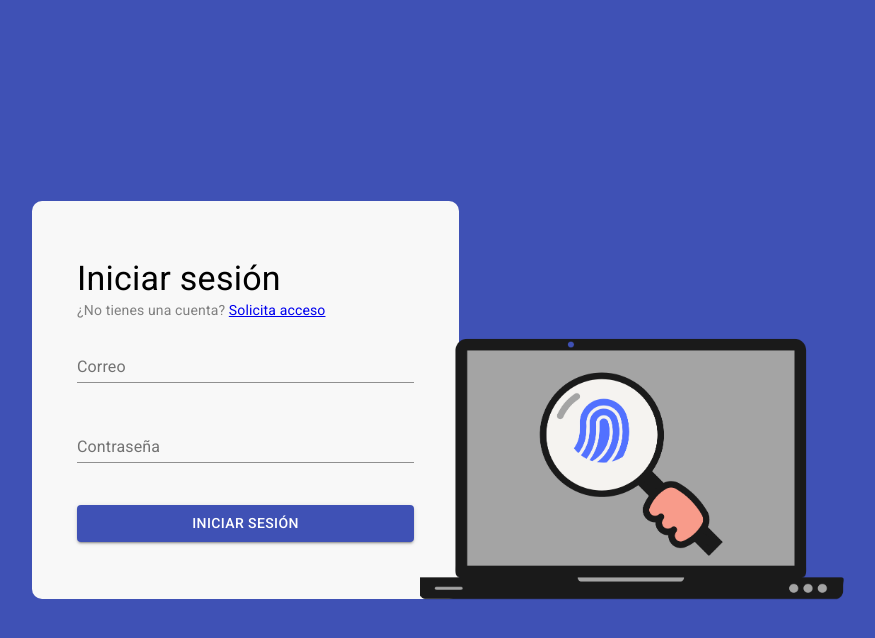
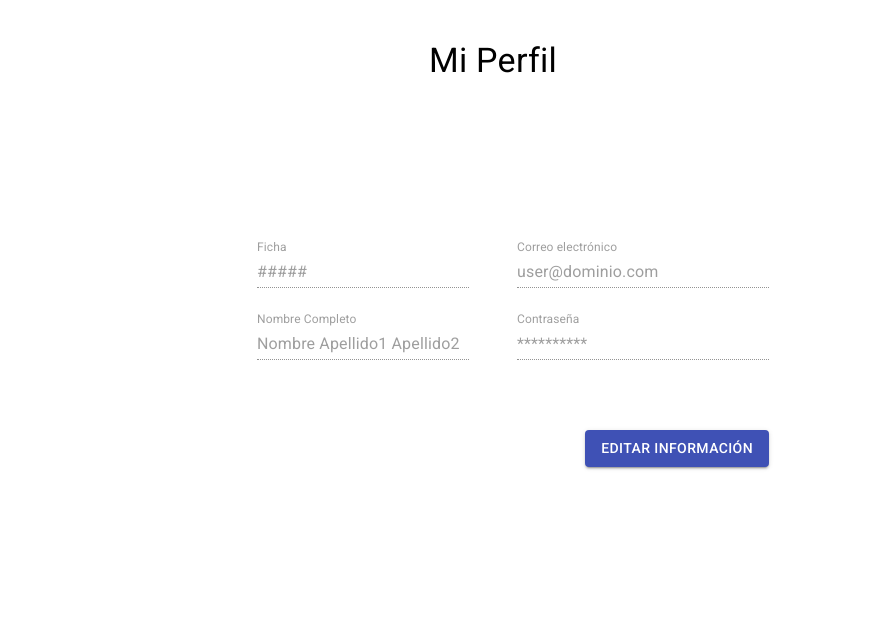
Before and after one commit to FernandoRdgzRob/verificacion_huella, a React (Create React App) app: page /Profile in a window 1280 px wide. Shown: the top 638 px of the page, without its empty margins (147-1022 px from the left). Built offline with nearby package versions, Linux system fonts and the light colour scheme.

Commit message:
Modificar perfil

```diff
--- a/src/App.js
+++ b/src/App.js
@@ -5,13 +5,17 @@ import {
   Route
 } from 'react-router-dom'
 import Login from './components/Login/Login'
+import Profile from './components/Profile'
 
 function App () {
   return (
     <Router>
       <Switch>
-        <Route path='/'>
+        <Route path='/Login'>
           <Login />
+        </Route>
+        <Route path='/Profile'>
+          <Profile />
         </Route>
       </Switch>
     </Router>
--- a/src/components/Profile.js
+++ b/src/components/Profile.js
@@ -9,20 +9,18 @@ import Button from '@material-ui/core/Button';
 import { withRouter } from 'react-router'
 
 const useStyles = makeStyles({
-    root: {
-        flexGrow: 1
-    },
     parentGrid: {
         height: '30vh'
-    },
-    profileGrid: {
-        height: '100vh',
-    },
-
+    }
 });
 
 const Profile = (props) => {
     const classes = useStyles();
+    const [disabled, setDisabled] = React.useState(true)
+
+    const changeDisabled = () => {
+        setDisabled(prevState => !prevState)
+    }
 
     return (
         <>
@@ -36,12 +34,12 @@ const Profile = (props) => {
                     <Grid container spacing={6} justifyContent='center'>
                         <Grid item xs={6}>
                             <div style={{ marginLeft: 40 }}>
-                                <TextField fullWidth disabled id="txtFicha" label="Ficha" defaultValue="#####" />
+                                <TextField fullWidth disabled={disabled} id="txtFicha" label="Ficha" defaultValue="#####" />
                             </div>
                         </Grid>
                         <Grid item xs={6}>
                             <div>
-                                <TextField fullWidth disabled id="txtCorreo" label="Correo electrónico" defaultValue="user@dominio.com" />
+                                <TextField fullWidth disabled={disabled} id="txtCorreo" label="Correo electrónico" defaultValue="user@dominio.com" />
                             </div>
                         </Grid>
                     </Grid>
@@ -49,17 +47,17 @@ const Profile = (props) => {
                     <Grid container spacing={6} justifyContent='center'>
                         <Grid item xs={6}>
                             <div style={{ marginLeft: 40 }}>
-                                <TextField fullWidth disabled id="txtNombre" label="Nombre Completo" defaultValue="Nombre Apellido1 Apellido2" />
+                                <TextField fullWidth disabled={disabled} id="txtNombre" label="Nombre Completo" defaultValue="Nombre Apellido1 Apellido2" />
                             </div>
                         </Grid>
                         <Grid item xs={6}>
                             <div>
-                                <TextField fullWidth disabled id="txtContraseña" label="Contraseña" defaultValue="**********" />
+                                <TextField fullWidth disabled={disabled} id="txtContraseña" label="Contraseña" defaultValue="**********" />
                             </div>
                         </Grid>
                     </Grid>
                     <div style={{ marginTop: 70 }} align="right">
-                        <Button variant="contained" color="primary" type="submit" value="Submit">
+                        <Button onClick={changeDisabled} variant="contained" color="primary">
                             Editar Información
                         </Button>
                     </div>
```
